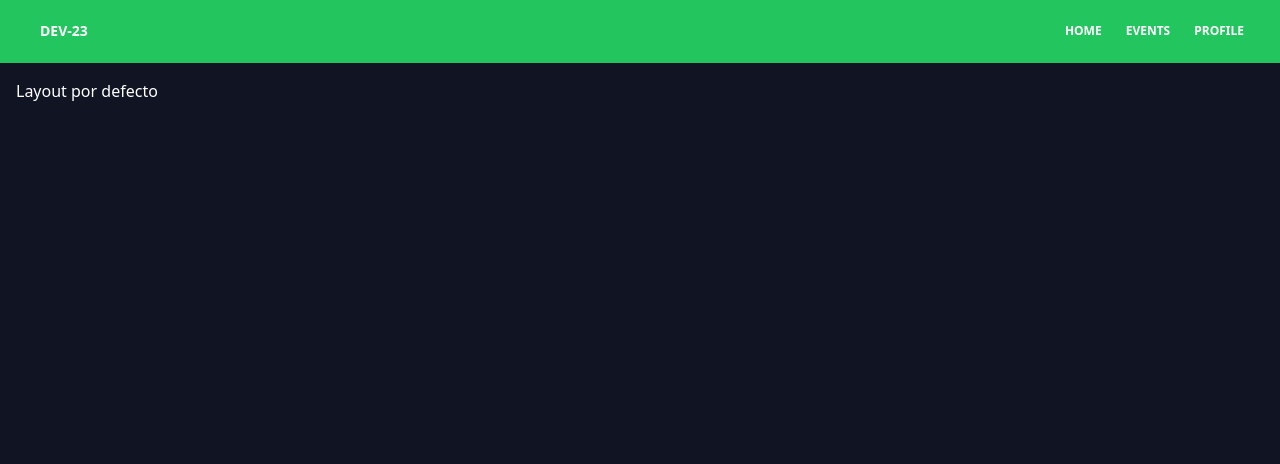
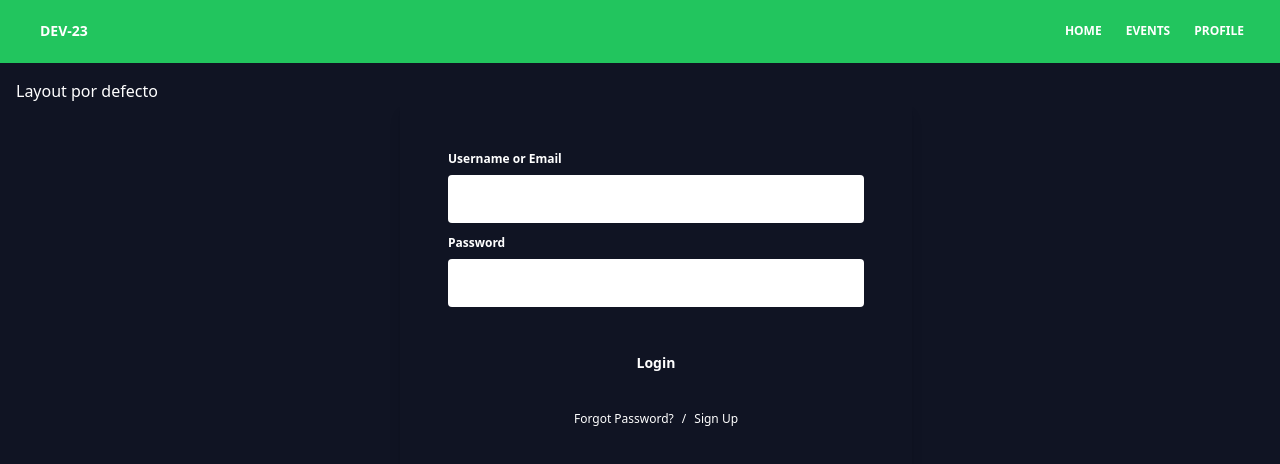
Before and after one commit to JordyV23/nuxt-intro, a Nuxt app: page /login in a window 1280 px wide. Shown: the top 464 px of the page. Built offline with nearby package versions, Linux system fonts and the light colour scheme.

Commit message:
Cambios realizados: -Exploracion de uso de middlewares

```diff
--- /dev/null
+++ b/pages/login.vue
@@ -0,0 +1,16 @@
+<template>
+	<div class="flex items-center justify-center text-center dark:bg-gray-900 dark:text-gray-100">
+		<form novalidate="" action="" class="flex flex-col w-full max-w-lg p-12 rounded shadow-lg dark:text-gray-100" data-bitwarden-watching="1">
+			<label for="username" class="self-start text-xs font-semibold">Username or Email</label>
+			<input id="username" type="text" class="flex items-center h-12 px-4 mt-2 rounded focus:outline-none focus:ri dark:text-gray-900 focus:dark:border-purple-400 focus:ri">
+			<label for="password" class="self-start mt-3 text-xs font-semibold">Password</label>
+			<input id="password" type="password" class="flex items-center h-12 px-4 mt-2 rounded focus:outline-none focus:ri dark:text-gray-900 focus:dark:border-purple-400 focus:ri">
+			<button type="submit" class="flex items-center justify-center h-12 px-6 mt-8 text-sm font-semibold rounded dark:bg-purple-400 dark:text-gray-900">Login</button>
+			<div class="flex justify-center mt-6 space-x-2 text-xs">
+				<a rel="noopener noreferrer" href="#" class="dark:text-gray-400">Forgot Password?</a>
+				<span class="dark:text-gray-400">/</span>
+				<a rel="noopener noreferrer" href="#" class="dark:text-gray-400">Sign Up</a>
+			</div>
+		</form>
+	</div>
+</template>
```
Also changed, not shown: middleware/auth.global.ts (added, +12 -0 lines).
